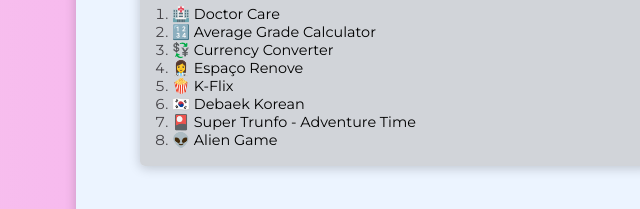
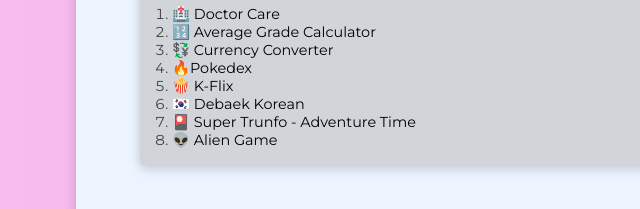
Before and after one commit to luanasa/portfolio-lua, a plain HTML site: page index.html in a window 1280 px wide. Shown: the part 329-538 px from the top of the page, 244-884 px from the left. Drawn offline with Linux system fonts and the light colour scheme.

Commit message:
pokedex links added

```diff
--- a/index.html
+++ b/index.html
@@ -47,7 +47,7 @@
           <li><a href="https://luanasa.github.io/doctor-care-nlw/" target="_blank"> 🏥 Doctor Care</a></li>
           <li><a href="https://codepen.io/luanasa/pen/jOwwvXy" target="_blank"> 🔢 Average Grade Calculator</a></li>
           <li><a href="https://luanasa.github.io/conversor-de-moedas/" target="_blank"> 💱 Currency Converter</a></li>
-          <li><a href="https://luanasa.github.io/espaco_renove/" target="_blank"> 👩‍⚕️️ Espaço Renove</a></li>
+          <li><a href="https://github.com/luanasa/js-developer-pokedex" target="_blank">🔥Pokedex</a></li>
           <li><a href="https://luanasa.github.io/k-flixproject/" target="_blank"> 🍿 K-Flix</a></li>
           <li><a href="https://luanasa.github.io/Debaek-Korean/" target="_blank"> 🇰🇷 Debaek Korean</a></li>
           <li><a href="https://luanasa.github.io/trunfo-horadeaventura/index.html" target="_blank"> 🎴 Super Trunfo - Adventure Time</a></li>
```
